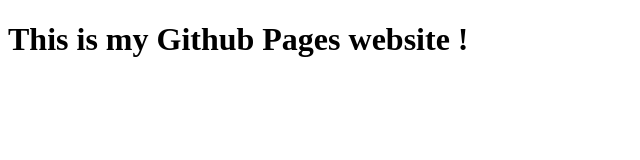
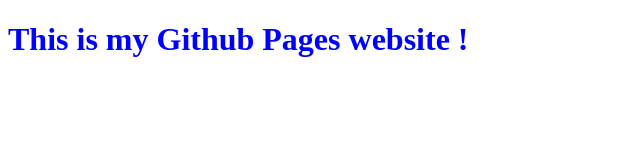
Before and after one commit to smtsz82/smtsz82.github.io, a plain HTML site: page index.html in a window 1280 px wide. Shown: the whole page, without its empty margins (0-640 px from the left). Drawn offline with Linux system fonts and the light colour scheme.

Commit message:
Added h1 styling

```diff
--- a/index.html
+++ b/index.html
@@ -4,6 +4,12 @@
         <title>
             My Site
         </title>
+        <style>
+            h1{
+                color: blue;
+                font-weight: 900;
+            }
+        </style>
     </head>
     <body>
         <h1>This is my Github Pages website !</h1>
```
